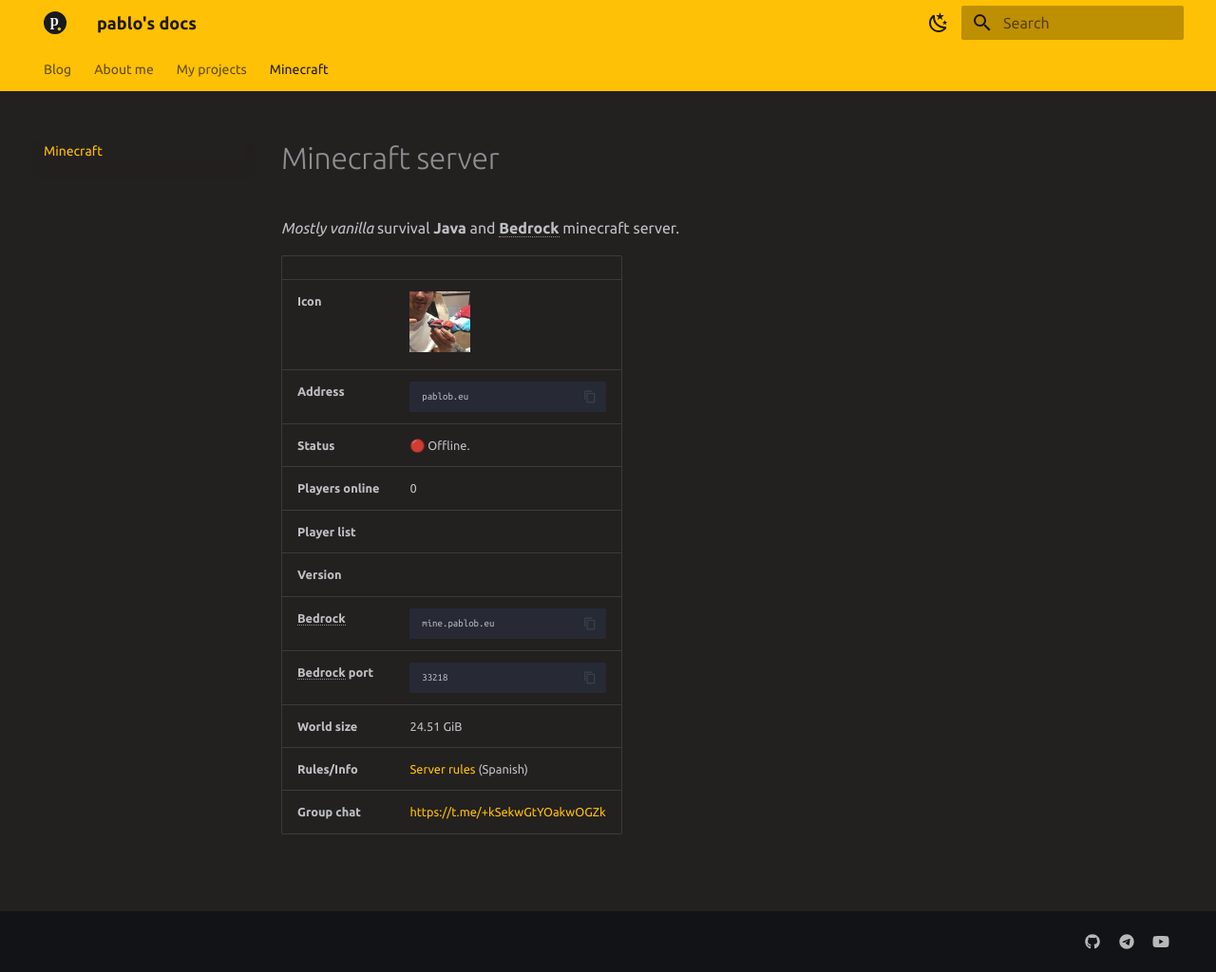
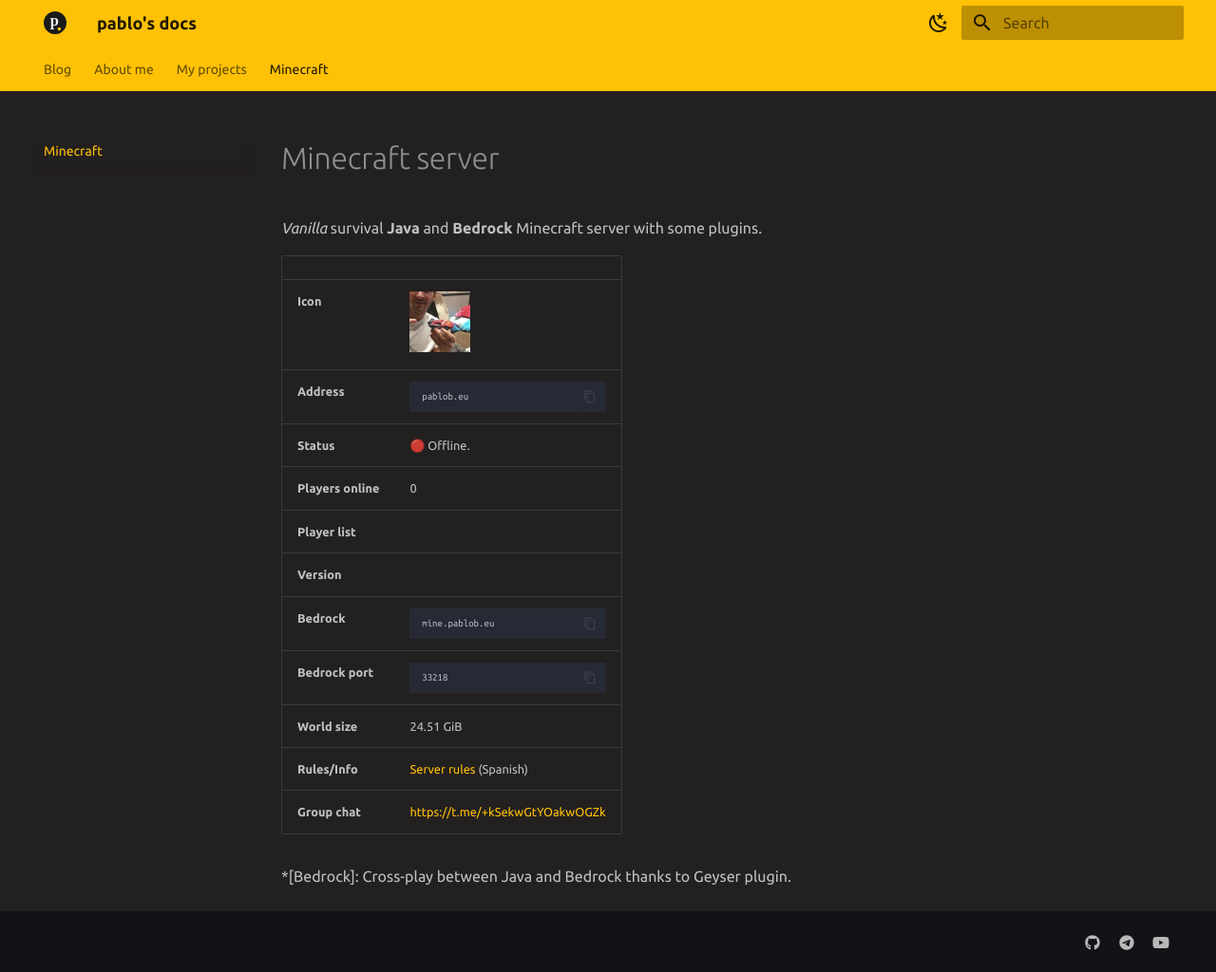
Before and after one commit to pbl0/pablob.eu, an MkDocs documentation site: the page built from docs/minecraft.md, in a window 1280 px wide and 1024 px high. Shown: the whole window at 95% size. Built offline with MkDocs 1.6.1 and Material for MkDocs 9.7.7, drawn with Linux system fonts in a browser that asks for light colours; part of the change alters nothing that is shown.

```diff
--- a/docs/js/minecraft.js
+++ b/docs/js/minecraft.js
@@ -7,6 +7,39 @@ if (window.location.pathname.includes("minecraft")) {
     }
     function setServerAddress(address) {
         document.getElementById("minecraft-address").textContent = address;
+    }
+
+    function timePassed(startDate) {
+        const start = new Date(startDate);
+        const currentDate = new Date();
+
+        // Calculate the total difference in months and years
+        let totalMonths =
+            (currentDate.getFullYear() - start.getFullYear()) * 12 +
+            (currentDate.getMonth() - start.getMonth());
+        const years = Math.floor(totalMonths / 12);
+        const months = totalMonths % 12;
+
+        let result = "Running for ";
+
+        if (years > 0) {
+            result += years + " year" + (years > 1 ? "s" : "");
+        }
+
+        if (months > 0) {
+            if (years > 0) {
+                result += " and ";
+            }
+            result += months + " month" + (months > 1 ? "s" : "");
+        }
+
+        if (years === 0 && months === 0) {
+            result += "less than a month.";
+        } else {
+            result += ".";
+        }
+
+        return result;
     }
 
     async function getServerStatus() {
@@ -32,6 +65,9 @@ if (window.location.pathname.includes("minecraft")) {
             console.error("Error fetching server status:", error);
             setServerOnline(false);
         }
+
+        timePassed("2024-03-07");
     }
+
     getServerStatus();
 }
--- a/docs/minecraft.md
+++ b/docs/minecraft.md
@@ -1,6 +1,6 @@
 # Minecraft server
 
-_Mostly vanilla_ survival **Java** and **Bedrock** minecraft server.
+_Vanilla_ survival **Java** and **Bedrock** Minecraft server with some plugins. <span></span>
 
 |                    |                                                                                 |
 | ------------------ | ------------------------------------------------------------------------------- |
@@ -16,4 +16,4 @@ _Mostly vanilla_ survival **Java** and **Bedrock** minecraft server.
 | **Rules/Info**     | [Server rules](https://telegra.ph/Servidor-de-minecraft-01-30) (Spanish)        |
 | **Group chat**     | [https://t.me/+kSekwGtYOakwOGZk](https://t.me/+kSekwGtYOakwOGZk)                |
 
-*[Bedrock]: Cross-play between Java and Bedrock thanks to Geyser plugin.
+\*[Bedrock]: Cross-play between Java and Bedrock thanks to Geyser plugin.
```
